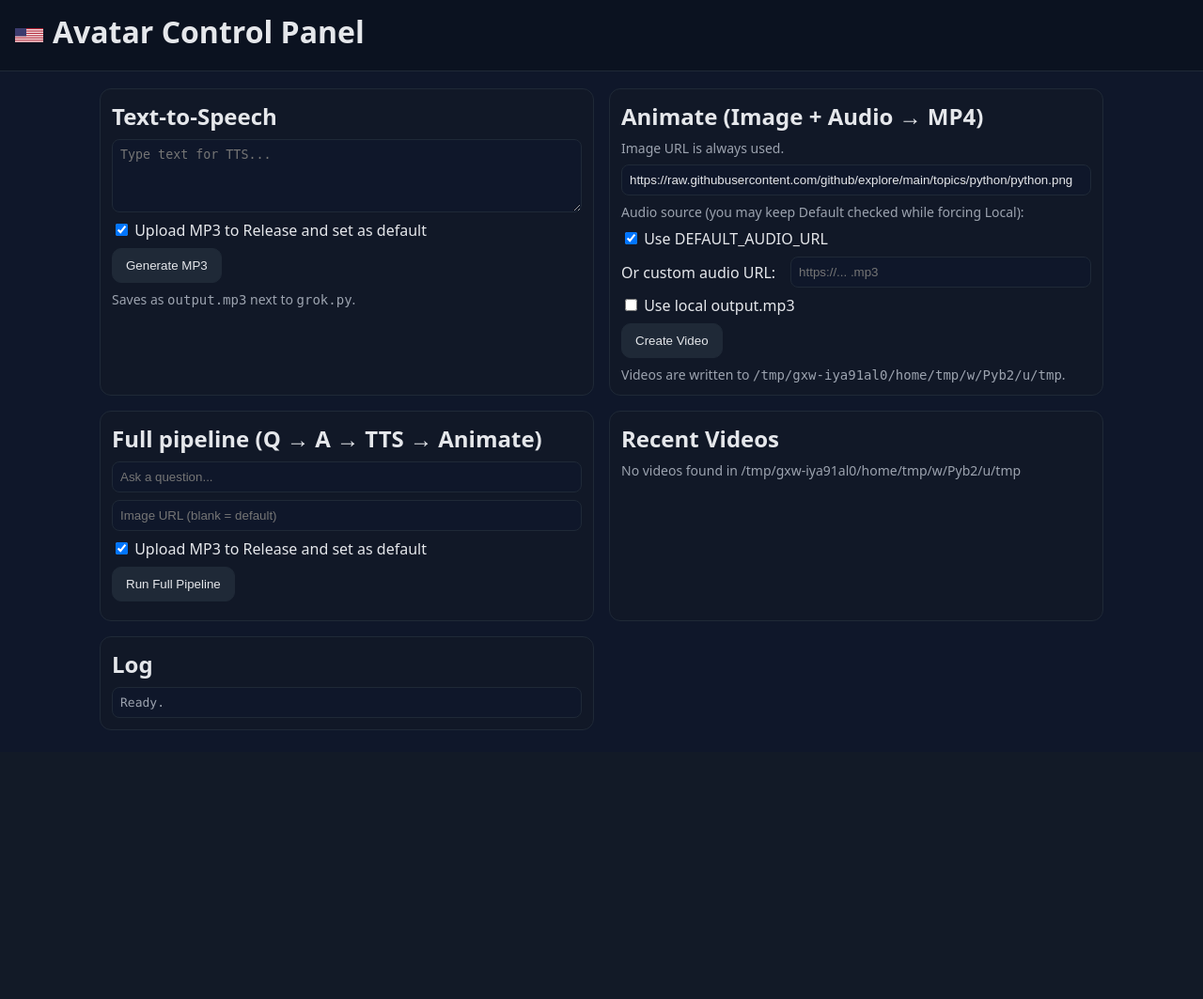
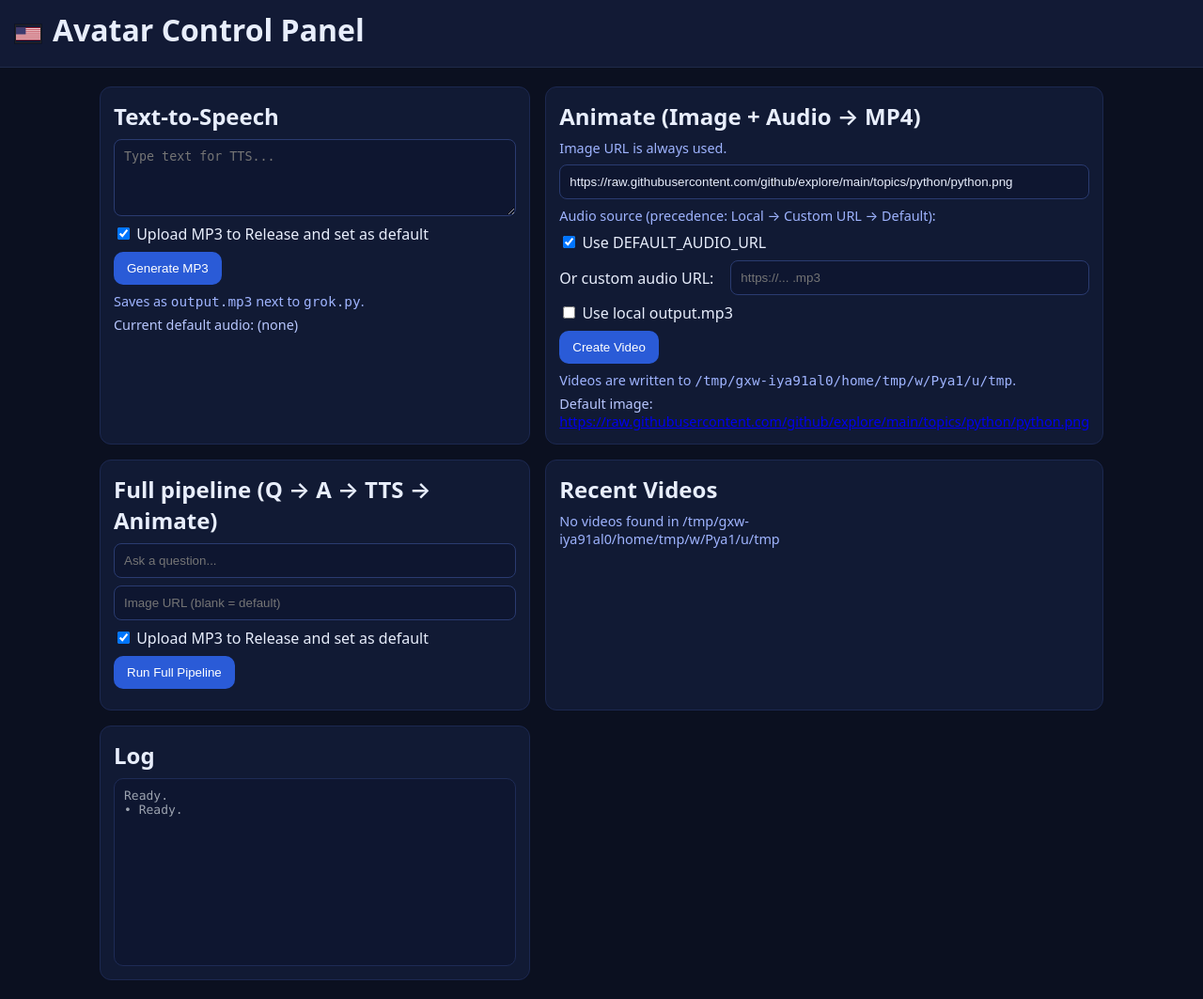
Before and after one commit to parsaparsayi/crispy-funicular, a Flask app: page / in a window 1280 px wide. Shown: the whole page at 94% size. Before the commit the page ends 777 px from the top, so only its background shows below. Run offline with Flask 3, Linux system fonts and the light colour scheme.

Commit message:
Update index.html

```diff
--- a/templates/index.html
+++ b/templates/index.html
@@ -6,6 +6,27 @@
   <meta name="viewport" content="width=device-width, initial-scale=1"/>
   <link rel="stylesheet" href="{{ url_for('static', filename='style.css') }}">
   <link rel="icon" href="{{ url_for('static', filename='favicon.ico') }}">
+  <style>
+    /* small fallback if style.css missing */
+    body{font-family:system-ui,-apple-system,Segoe UI,Roboto,Ubuntu,sans-serif;margin:0;background:#0b1020;color:#e8eefc}
+    .topbar{background:#121a35;border-bottom:1px solid #1f2a4a;padding:10px 16px}
+    .brand{display:flex;align-items:center;gap:12px}
+    .flag{width:28px;height:20px;border:1px solid #222;box-shadow:0 0 0 1px rgba(0,0,0,.25)}
+    .container{max-width:1100px;margin:20px auto;padding:0 16px;display:grid;grid-template-columns:1fr 1fr;gap:16px}
+    .card{background:#111a34;border:1px solid #1c2850;border-radius:12px;padding:14px}
+    .row{display:flex;gap:10px;align-items:center;margin:8px 0}
+    textarea,input[type="text"]{width:100%;padding:10px;border-radius:8px;border:1px solid #2a3b70;background:#0e1630;color:#e8eefc}
+    .btn{background:#2a5bd7;border:none;color:#fff;padding:10px 14px;border-radius:10px;cursor:pointer}
+    .btn[disabled]{opacity:.6;cursor:wait}
+    .note{color:#9fb4ff;font-size:.9rem}
+    .videos{display:grid;grid-template-columns:1fr;gap:10px}
+    .vid{background:#0e1630;border:1px solid #1e2b56;border-radius:10px;padding:8px}
+    .name{font-size:.9rem;margin-bottom:6px;color:#b8c7ff}
+    video{width:100%;border-radius:10px;outline:none;background:#000}
+    .status{font-size:.9rem;color:#b8c7ff;margin:6px 0 0 0}
+    @media (min-width:980px){ .videos{grid-template-columns:1fr 1fr} }
+    .log{white-space:pre-wrap;background:#0e1630;border:1px solid #1e2b56;border-radius:10px;padding:10px;height:200px;overflow:auto}
+  </style>
 </head>
 <body>
   <div class="topbar">
@@ -28,12 +49,19 @@
     <!-- TTS -->
     <div class="card">
       <h2>Text-to-Speech</h2>
-      <div class="row"><textarea id="tts_text" rows="4" placeholder="Type text for TTS..."></textarea></div>
+      <div class="row"><textarea id="ttsText" rows="4" placeholder="Type text for TTS..."></textarea></div>
       <div class="row">
-        <label><input type="checkbox" id="tts_upload" checked> Upload MP3 to Release and set as default</label>
+        <label><input type="checkbox" id="ttsUpload" checked> Upload MP3 to Release and set as default</label>
       </div>
-      <div class="row"><button class="btn" onclick="doTTS()">Generate MP3</button></div>
+      <div class="row"><button id="ttsBtn" class="btn" type="button">Generate MP3</button></div>
       <div class="note">Saves as <code>output.mp3</code> next to <code>grok.py</code>.</div>
+      <div class="status">Current default audio:
+        {% if defaults.audio_url %}
+          <a href="{{ defaults.audio_url }}" target="_blank" rel="noopener">{{ defaults.audio_url }}</a>
+        {% else %}
+          (none)
+        {% endif %}
+      </div>
     </div>
 
     <!-- Animate -->
@@ -41,33 +69,45 @@
       <h2>Animate (Image + Audio → MP4)</h2>
 
       <div class="note" style="margin-bottom:6px;">Image URL is always used.</div>
-      <div class="row"><input type="text" id="img_url" placeholder="Image URL (https)" value="{{ defaults.image_url }}"></div>
+      <div class="row">
+        <input type="text" id="animImage" placeholder="Image URL (https)" value="{{ defaults.image_url }}">
+      </div>
 
-      <div class="note" style="margin-top:8px;">Audio source (you may keep Default checked while forcing Local):</div>
+      <div class="note" style="margin-top:8px;">Audio source (precedence: Local → Custom URL → Default):</div>
       <div class="row">
-        <label><input type="checkbox" id="aud_use_default" checked> Use DEFAULT_AUDIO_URL</label>
+        <label><input type="checkbox" id="animUseDefault" checked> Use DEFAULT_AUDIO_URL</label>
       </div>
       <div class="row">
-        <label for="aud_url" style="margin-right:8px;">Or custom audio URL:</label>
-        <input type="text" id="aud_url" placeholder="https://... .mp3" value="{{ defaults.audio_url }}" style="flex:1;">
+        <label for="animCustomAudio" style="margin-right:8px;">Or custom audio URL:</label>
+        <input type="text" id="animCustomAudio" placeholder="https://... .mp3" value="{{ defaults.audio_url }}" style="flex:1;">
       </div>
       <div class="row">
-        <label><input type="checkbox" id="aud_use_local"> Use local output.mp3</label>
+        <label><input type="checkbox" id="animUseLocal"> Use local output.mp3</label>
       </div>
 
-      <div class="row"><button class="btn" onclick="doAnimate()">Create Video</button></div>
+      <!-- keep the default value available even if inputs are cleared -->
+      <input type="hidden" id="animDefaultVal" value="{{ defaults.audio_url }}"/>
+
+      <div class="row"><button id="animBtn" class="btn" type="button">Create Video</button></div>
       <div class="note">Videos are written to <code>{{ defaults.output_dir }}</code>.</div>
+      <div class="status">Default image:
+        {% if defaults.image_url %}
+          <a href="{{ defaults.image_url }}" target="_blank" rel="noopener">{{ defaults.image_url }}</a>
+        {% else %}
+          (none)
+        {% endif %}
+      </div>
     </div>
 
     <!-- Full pipeline -->
     <div class="card">
       <h2>Full pipeline (Q → A → TTS → Animate)</h2>
-      <div class="row"><input type="text" id="qa_question" placeholder="Ask a question..."></div>
-      <div class="row"><input type="text" id="qa_img" placeholder="Image URL (blank = default)" value=""></div>
+      <div class="row"><input type="text" id="fullQuestion" placeholder="Ask a question..."></div>
+      <div class="row"><input type="text" id="fullImage" placeholder="Image URL (blank = default)" value=""></div>
       <div class="row">
-        <label><input type="checkbox" id="qa_upload" checked> Upload MP3 to Release and set as default</label>
+        <label><input type="checkbox" id="fullUpload" checked> Upload MP3 to Release and set as default</label>
       </div>
-      <div class="row"><button class="btn" onclick="doFull()">Run Full Pipeline</button></div>
+      <div class="row"><button id="fullBtn" class="btn" type="button">Run Full Pipeline</button></div>
     </div>
 
     <!-- Recent videos -->
@@ -92,81 +132,122 @@
   </div>
 
   <script>
+    // ------- helpers -------
+    const $ = (sel)=>document.querySelector(sel);
     function log(msg){
-      const el=document.getElementById('log');
-      el.textContent=(el.textContent?el.textContent+'\n':'')+'• '+msg;
-      el.scrollTop=el.scrollHeight;
+      const el=$("#log");
+      const line=document.createElement("div");
+      line.textContent = (typeof msg === "string") ? "• " + msg : "• " + JSON.stringify(msg);
+      el.append(line);
+      el.scrollTop = el.scrollHeight;
+    }
+    function setBusy(btn, busy){
+      if(!btn) return;
+      btn.disabled = !!busy;
+      btn.dataset.originalText ??= btn.textContent;
+      btn.textContent = busy ? "Working…" : btn.dataset.originalText;
     }
 
+    // keep custom URL editable only when not using local
     function updateAudioInputs(){
-      const useLocal = document.getElementById('aud_use_local').checked;
-      const urlBox   = document.getElementById('aud_url');
-      // If using local MP3, custom URL is irrelevant and disabled
-      urlBox.disabled = useLocal;
-    }
-    document.getElementById('aud_use_local').addEventListener('change', updateAudioInputs);
-    window.addEventListener('DOMContentLoaded', updateAudioInputs);
-
-    async function doTTS(){
-      const text = document.getElementById('tts_text').value.trim();
-      const upload = document.getElementById('tts_upload').checked;
-      if(!text){ log('Enter text first.'); return; }
-      log('TTS…');
-      const r = await fetch('/tts',{
-        method:'POST', headers:{'Content-Type':'application/json'},
-        body: JSON.stringify({text, upload})
-      });
-      const j = await r.json();
-      if(j.ok){ log('TTS OK: ' + (j.uploaded_url || j.mp3)); location.reload(); }
-      else{ log('TTS error: ' + (j.error || 'unknown')); }
+      const useLocal = $("#animUseLocal").checked;
+      $("#animCustomAudio").disabled = useLocal;
     }
 
-    async function doAnimate(){
-      const image_url = document.getElementById('img_url').value.trim();
-      const useDefault = document.getElementById('aud_use_default').checked;
-      const useLocal   = document.getElementById('aud_use_local').checked;
-      const custom     = document.getElementById('aud_url').value.trim();
-
-      // precedence: local > custom URL > default
-      let audio_url = '';
-      if (useLocal) {
-        audio_url = '';                 // empty signals "use local output.mp3" to the server
-      } else if (custom) {
-        audio_url = custom;
-      } else if (useDefault) {
-        audio_url = '{{ defaults.audio_url }}';
-      } else {
-        audio_url = '{{ defaults.audio_url }}'; // safe fallback
-      }
-
-      log('Animate…');
-      const r = await fetch('/animate',{
-        method:'POST', headers:{'Content-Type':'application/json'},
-        body: JSON.stringify({image_url, audio_url})
-      });
-      const j = await r.json();
-      if(j.ok){
-        log('Video OK: ' + (j.basename || j.result));
-        location.reload();
-      } else {
-        log('Animate error: ' + (j.error || 'unknown'));
-      }
+    // ------- TTS -------
+    async function doTTS(){
+      const btn = $("#ttsBtn");
+      const text = $("#ttsText").value.trim();
+      const upload = $("#ttsUpload").checked;
+      if(!text){ log("Enter text first."); return; }
+      try{
+        setBusy(btn, true);
+        const r = await fetch("/tts",{
+          method:"POST",
+          headers:{"Content-Type":"application/json"},
+          body: JSON.stringify({ text, upload })
+        });
+        const j = await r.json().catch(()=>({ok:false,error:"Bad JSON from server"}));
+        if(!r.ok || !j.ok){ log("TTS error: " + (j.error||r.status)); return; }
+        if(j.uploaded_url){
+          log("TTS OK: " + j.uploaded_url);
+          setTimeout(()=>location.reload(), 400);
+        }else{
+          log("TTS OK: " + j.mp3);
+        }
+      }catch(e){ log("TTS exception: " + e); }
+      finally{ setBusy(btn, false); }
     }
 
+    // ------- Animate -------
+    async function doAnimate(){
+      const btn = $("#animBtn");
+      const image_url = $("#animImage").value.trim();
+      const useDefault = $("#animUseDefault").checked;
+      const useLocal   = $("#animUseLocal").checked;
+      let audio_url    = $("#animCustomAudio").value.trim();
+      // precedence: local → custom → default (no need to uncheck any box)
+      if(useLocal){ audio_url = ""; }
+      else if(!audio_url && useDefault){ audio_url = $("#animDefaultVal").value.trim(); }
+      try{
+        setBusy(btn, true);
+        const r = await fetch("/animate",{
+          method:"POST",
+          headers:{"Content-Type":"application/json"},
+          body: JSON.stringify({ image_url, audio_url })
+        });
+        const j = await r.json().catch(()=>({ok:false,error:"Bad JSON from server"}));
+        if(!r.ok || !j.ok){ log("Animate error: " + (j.error||r.status)); return; }
+        if(j.basename){
+          log("Video OK: " + j.basename);
+          setTimeout(()=>location.reload(), 400);
+        }else if(j.result){
+          log("Video URL: " + j.result);
+        }else{
+          log("Animate returned no result.");
+        }
+      }catch(e){ log("Animate exception: " + e); }
+      finally{ setBusy(btn, false); }
+    }
+
+    // ------- Full pipeline -------
     async function doFull(){
-      const question = document.getElementById('qa_question').value.trim();
-      const image_url = document.getElementById('qa_img').value.trim();
-      const upload = document.getElementById('qa_upload').checked;
-      if(!question){ log('Enter a question first.'); return; }
-      log('Full pipeline…');
-      const r = await fetch('/full',{
-        method:'POST', headers:{'Content-Type':'application/json'},
-        body: JSON.stringify({question, image_url, upload})
-      });
-      const j = await r.json();
-      if(j.ok){ log('Full OK: ' + (j.basename || j.result)); location.reload(); }
-      else{ log('Full error: ' + (j.error || 'unknown')); }
+      const btn = $("#fullBtn");
+      const question = $("#fullQuestion").value.trim();
+      const image_url = $("#fullImage").value.trim();
+      const upload = $("#fullUpload").checked;
+      if(!question){ log("Enter a question first."); return; }
+      try{
+        setBusy(btn, true);
+        const r = await fetch("/full",{
+          method:"POST",
+          headers:{"Content-Type":"application/json"},
+          body: JSON.stringify({ question, image_url, upload })
+        });
+        const j = await r.json().catch(()=>({ok:false,error:"Bad JSON from server"}));
+        if(!r.ok || !j.ok){ log("Full error: " + (j.error||r.status)); return; }
+        if(j.answer){ log("Answer: " + j.answer.slice(0,140) + (j.answer.length>140?"…":"")); }
+        if(j.basename){
+          log("Video OK: " + j.basename);
+          setTimeout(()=>location.reload(), 400);
+        }else if(j.result){
+          log("Video URL: " + j.result);
+        }else{
+          log("Full returned no result.");
+        }
+      }catch(e){ log("Full exception: " + e); }
+      finally{ setBusy(btn, false); }
     }
+
+    // bind once ready
+    window.addEventListener("DOMContentLoaded", ()=>{
+      $("#ttsBtn")?.addEventListener("click", doTTS);
+      $("#animBtn")?.addEventListener("click", doAnimate);
+      $("#fullBtn")?.addEventListener("click", doFull);
+      $("#animUseLocal")?.addEventListener("change", updateAudioInputs);
+      updateAudioInputs();
+      log("Ready.");
+    });
   </script>
 </body>
 </html>
```
